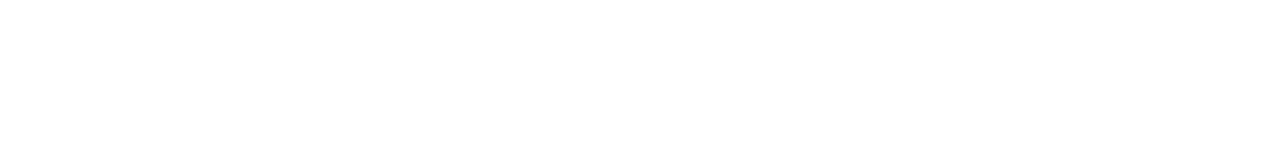
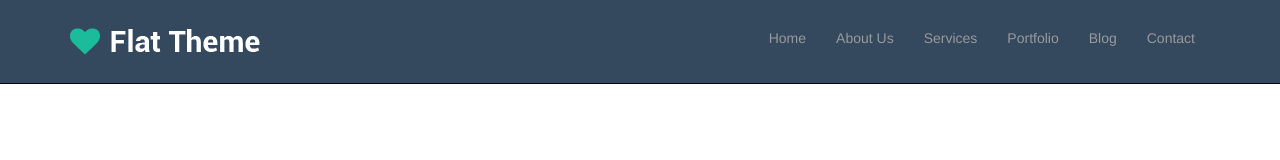
Before and after one commit to parakawa/Flat-Theme, a plain HTML site: page index.html in a window 1280 px wide. Drawn offline with Linux system fonts and the light colour scheme.

Commit message:
agregando otra hoja de estilo

```diff
--- a/css/main.css
+++ b/css/main.css
@@ -13,3 +13,8 @@
 .clearfix:after {
   clear: both;
 }
+
+.navbar{
+	background-color: #34495E;
+	padding: 1%;
+}
--- a/index.html
+++ b/index.html
@@ -21,7 +21,43 @@
     <link rel="apple-touch-icon-precomposed" href="images/ico/apple-touch-icon-57-precomposed.png">
   </head>
   <body>
-    <!-- Inserte código aqui -->
+     <header>
+      <nav class="navbar navbar-inverse navbar-fixed-top text-uppercase">
+        <div class="container">
+          <div class="navbar-header">
+            <button type="button" class="navbar-toggle" data-toggle="collapse" data-target="#collapse">
+              <span class="sr-only">Toggle navigation</span>
+              <span class="icon-bar"></span>
+              <span class="icon-bar"></span>
+              <span class="icon-bar"></span>
+            </button>
+            <a class="navbar-brand" href="index.html"><img src="images/logo.png"></a>
+          </div>
+          <div class="collapse navbar-collapse" id="collapse">
+            <ul class="nav navbar-nav navbar-right">
+              <li>
+                <a class="active" href="index.html">Home</a>
+              </li>
+              <li>
+                <a href="about-us.html">About Us</a>
+              </li>
+              <li>
+                <a href="services.html">Services</a>
+              </li>
+              <li>
+                <a href="portfolio.html">Portfolio</a>
+              </li>
+              <li>
+                <a href="blog.html">Blog</a>
+              </li>
+              <li>
+                <a href="contact-us.html">Contact</a>
+              </li>
+            </ul>
+          </div>
+        </div>
+      </nav>
+    </header>
 
     <script src="js/jquery.js"></script>
     <script src="js/bootstrap.min.js"></script>
```
Also changed, not shown: 1 other file.
